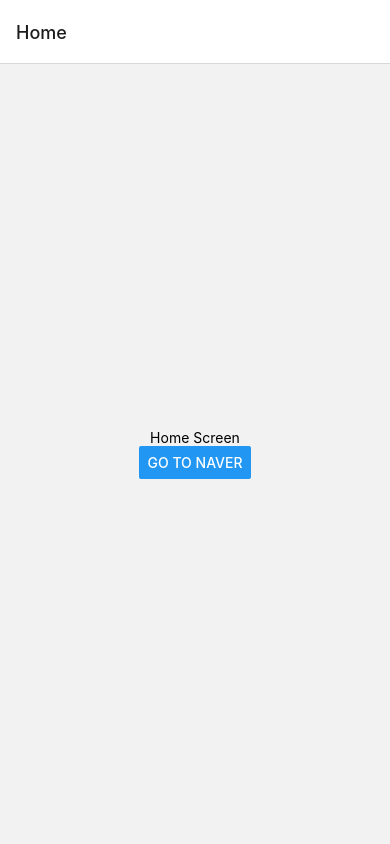
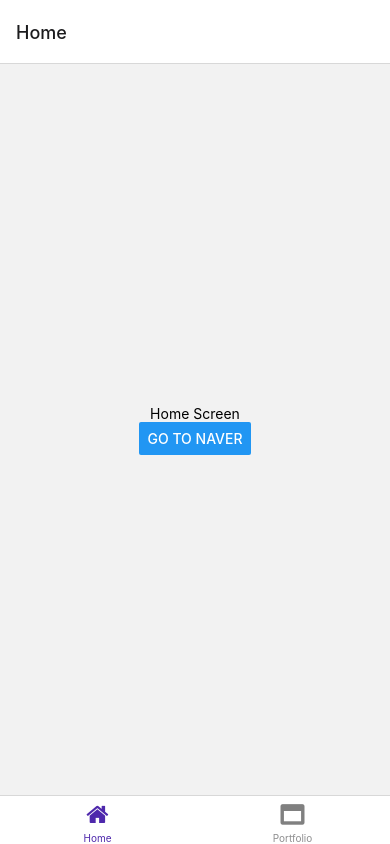
Before and after one commit to cause38/react-native, a React Native app: screen /TabMenu in a window 390 px wide. Built offline with nearby package versions, Linux system fonts and the light colour scheme.

Commit message:
Add: Bottom Navigation Bar

```diff
--- a/navigation/StackContainer.js
+++ b/navigation/StackContainer.js
@@ -1,15 +1,13 @@
 import * as React from 'react';
 import {createNativeStackNavigator} from '@react-navigation/native-stack';
-import Home from './screens/Home';
-import Webview from './screens/WebView';
+import TabMenu from './TabContainer';
 
 const Stack = createNativeStackNavigator();
 
 export default function StackContainer() {
   return (
-    <Stack.Navigator initialRouteName="Home">
-      <Stack.Screen name="Home" component={Home} />
-      <Stack.Screen name="Webview" component={Webview} />
+    <Stack.Navigator initialRouteName="TabMenu">
+      <Stack.Screen name="TabMenu" component={TabMenu} options={{headerShown: false}} />
     </Stack.Navigator>
   );
 }
--- /dev/null
+++ b/navigation/TabContainer.js
@@ -0,0 +1,36 @@
+import * as React from 'react';
+import {createBottomTabNavigator} from '@react-navigation/bottom-tabs';
+import Home from './screens/Home';
+import Portfolio from './screens/Portfolio';
+import {FontAwesome} from '@expo/vector-icons';
+
+const Tab = createBottomTabNavigator();
+const color = {
+  default: 'gray',
+  primary: '#4e28ac',
+};
+
+export default function TabMenu() {
+  return (
+    <Tab.Navigator initialRouteName="Home" screenOptions={{tabBarActiveTintColor: color.primary}}>
+      <Tab.Screen
+        name="Home"
+        component={Home}
+        options={{
+          tabBarIcon: ({focused}) => (
+            <FontAwesome name="home" size={24} color={focused ? color.primary : color.default} />
+          ),
+        }}
+      />
+      <Tab.Screen
+        name="Portfolio"
+        component={Portfolio}
+        options={{
+          tabBarIcon: ({focused}) => (
+            <FontAwesome name="window-maximize" size={24} color={focused ? color.primary : color.default} />
+          ),
+        }}
+      />
+    </Tab.Navigator>
+  );
+}
--- /dev/null
+++ b/navigation/screens/Portfolio.js
@@ -0,0 +1,6 @@
+import * as React from 'react';
+import {WebView} from 'react-native-webview';
+
+export default function Portfolio() {
+  return <WebView source={{uri: 'https://cause38.github.io/portfolio'}} />;
+}
--- a/navigation/screens/WebView.js
+++ /dev/null
@@ -1,6 +0,0 @@
-import * as React from 'react';
-import {WebView} from 'react-native-webview';
-
-export default function Webview() {
-  return <WebView source={{uri: 'https://naver.com'}} />;
-}
--- a/package.json
+++ b/package.json
@@ -9,7 +9,9 @@
     "web": "expo start --web"
   },
   "dependencies": {
+    "@expo/vector-icons": "^13.0.0",
     "@expo/webpack-config": "^19.0.0",
+    "@react-navigation/bottom-tabs": "^6.5.9",
     "@react-navigation/native": "^6.1.8",
     "@react-navigation/native-stack": "^6.9.14",
     "expo": "~49.0.13",
```
Also changed, not shown: 1 other file (tests, documents, lock files or other folders).
